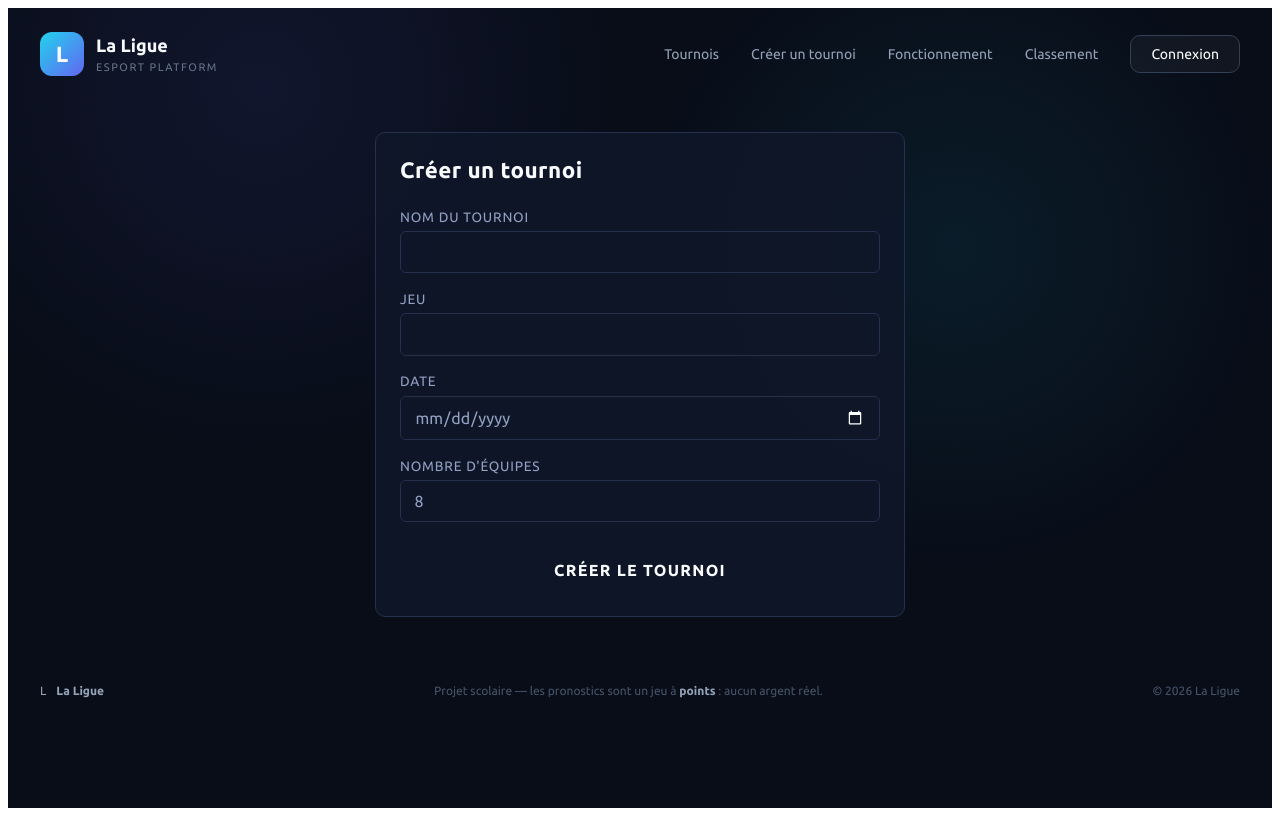
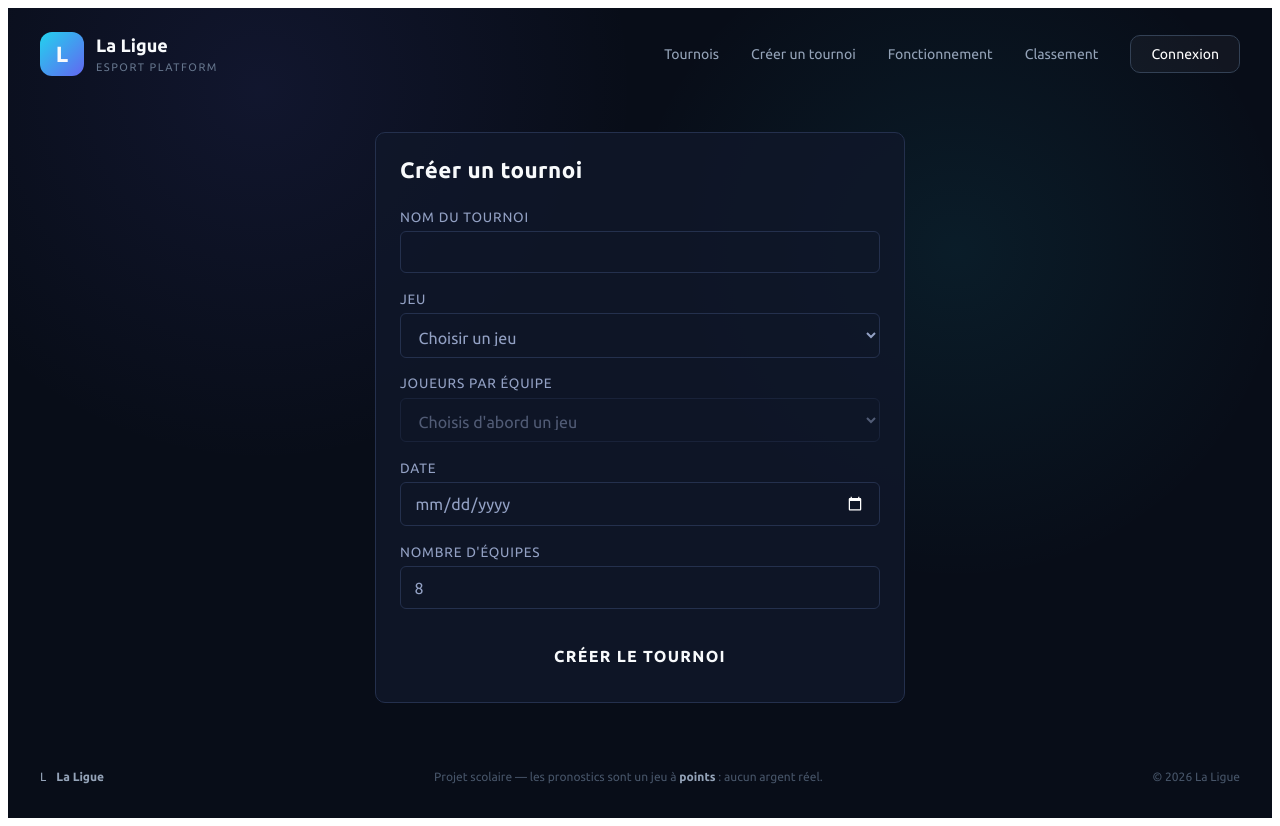
Before and after one commit to Qu4nd1/P-426-La_Ligue-2, a Vue app: page /tournament-creation in a window 1280 px wide. Built offline with nearby package versions, Linux system fonts and the light colour scheme.

Commit message:
fix(US-14)

```diff
--- a/src/components/TournamentList.vue
+++ b/src/components/TournamentList.vue
@@ -21,13 +21,15 @@ onMounted(async () => {
       <th>Name</th>
       <th>Game</th>
       <th>Date</th>
-      <th>Number of team</th>
+      <th>Number of Teams</th>
+      <th>Players per Team</th>
     </tr>
     <tr v-for="tournoi in tournois">
       <th>{{ tournoi.name }}</th>
       <th>{{ tournoi.game }}</th>
       <th>{{ tournoi.date }}</th>
       <th>{{ tournoi.nbTeam }}</th>
+      <th>{{ tournoi.nbPlayers }}</th>
     </tr>
   </table>
 </template>
--- a/src/db.json
+++ b/src/db.json
@@ -10,18 +10,12 @@
   ],
   "tournois": [
     {
-      "name": "ETML-test",
-      "game": "Valorant",
-      "date": "2026-10-30",
-      "nbTeam": 8,
-      "id": "RvkRaYlYXl8"
-    },
-    {
-      "name": "ETML",
-      "game": "CS 2",
+      "id": "uapU680tue4",
+      "name": "test",
+      "game": "Counter-Strike",
       "date": "2026-11-05",
       "nbTeam": 8,
-      "id": "ilxudBJecK4"
+      "nbPlayers": 5
     }
   ],
   "$schema": "./node_modules/json-server/schema.json"
--- /dev/null
+++ b/src/services/jeux.js
@@ -0,0 +1,6 @@
+export const game = {
+  "Valorant": [1, 2, 3, 4, 5],
+  "Rocket League": [1, 2, 3],
+  "Counter-Strike": [5],
+  "League of Legends": [5],
+};
--- a/src/services/tournoi.js
+++ b/src/services/tournoi.js
@@ -14,3 +14,9 @@ export const creerTournoi = (tournoi) => {
 export const getTournois = () => {
   return apiClient.get("/tournois");
 };
+
+export const tournoiTest = {
+  id: 1,
+  name: "La Ligue - Open",
+  date: "2026-11-30", // format AAAA-MM-JJ
+};
--- a/src/views/TournamentCreation.vue
+++ b/src/views/TournamentCreation.vue
@@ -1,19 +1,37 @@
 <script setup>
-import { ref } from "vue";
+import { computed, ref, watch } from "vue";
 import Header from "../components/Header.vue";
 import Footer from "../components/Footer.vue";
 import { creerTournoi } from "../services/tournoi.js";
+import { game } from "../services/jeux.js";
 
-const tournoi = ref({
+const tournoiVide = () => ({
+  id: 0,
   name: "",
   game: "",
   date: "",
   nbTeam: 8,
+  nbPlayers: null,
 });
+
+const tournoi = ref(tournoiVide());
 
 const chargement = ref(false);
 const erreur = ref("");
 const succes = ref(false);
+
+// Options de joueurs selon le jeu choisi
+const optionsJoueurs = computed(() => game[tournoi.value.game] ?? []);
+
+// Quand le jeu change : si un seul choix possible, on le sélectionne,
+// sinon on remet à vide pour forcer un choix valide
+watch(
+  () => tournoi.value.game,
+  () => {
+    const options = optionsJoueurs.value;
+    tournoi.value.nbPlayers = options.length === 1 ? options[0] : null;
+  },
+);
 
 async function handleSubmit() {
   chargement.value = true;
@@ -23,7 +41,7 @@ async function handleSubmit() {
   try {
     await creerTournoi(tournoi.value);
     succes.value = true;
-    tournoi.value = { name: "", game: "", date: "", nbTeam: 8 };
+    tournoi.value = tournoiVide();
   } catch (e) {
     erreur.value =
       e.response?.data?.message || "Impossible de créer le tournoi.";
@@ -47,7 +65,28 @@ async function handleSubmit() {
 
       <label>
         Jeu
-        <input v-model="tournoi.game" type="text" required />
+        <select v-model="tournoi.game" required>
+          <option value="" disabled>Choisir un jeu</option>
+          <option v-for="(_, nom) in game" :key="nom" :value="nom">
+            {{ nom }}
+          </option>
+        </select>
+      </label>
+
+      <label>
+        Joueurs par équipe
+        <select
+          v-model.number="tournoi.nbPlayers"
+          :disabled="!tournoi.game"
+          required
+        >
+          <option :value="null" disabled>
+            {{ tournoi.game ? "Choisir" : "Choisis d'abord un jeu" }}
+          </option>
+          <option v-for="n in optionsJoueurs" :key="n" :value="n">
+            {{ n }}
+          </option>
+        </select>
       </label>
 
       <label>
@@ -120,7 +159,8 @@ async function handleSubmit() {
   color: #93a1c4;
 }
 
-.creer-tournoi input {
+.creer-tournoi input,
+.creer-tournoi select {
   width: auto;
   padding: 0.7rem 0.85rem;
   font: inherit;
@@ -137,10 +177,20 @@ async function handleSubmit() {
     box-shadow 0.15s;
 }
 
-.creer-tournoi input:focus {
+.creer-tournoi input:focus,
+.creer-tournoi select:focus {
   outline: none;
   border-color: var(--accent);
   box-shadow: 0 0 0 3px rgba(34, 211, 238, 0.2);
+}
+
+.creer-tournoi select {
+  cursor: pointer;
+}
+
+.creer-tournoi select:disabled {
+  opacity: 0.5;
+  cursor: not-allowed;
 }
 
 .creer-tournoi button {
```
Also changed, not shown: src/router/index.js (indentation only), 1 other file (tests, documents, lock files or other folders).
